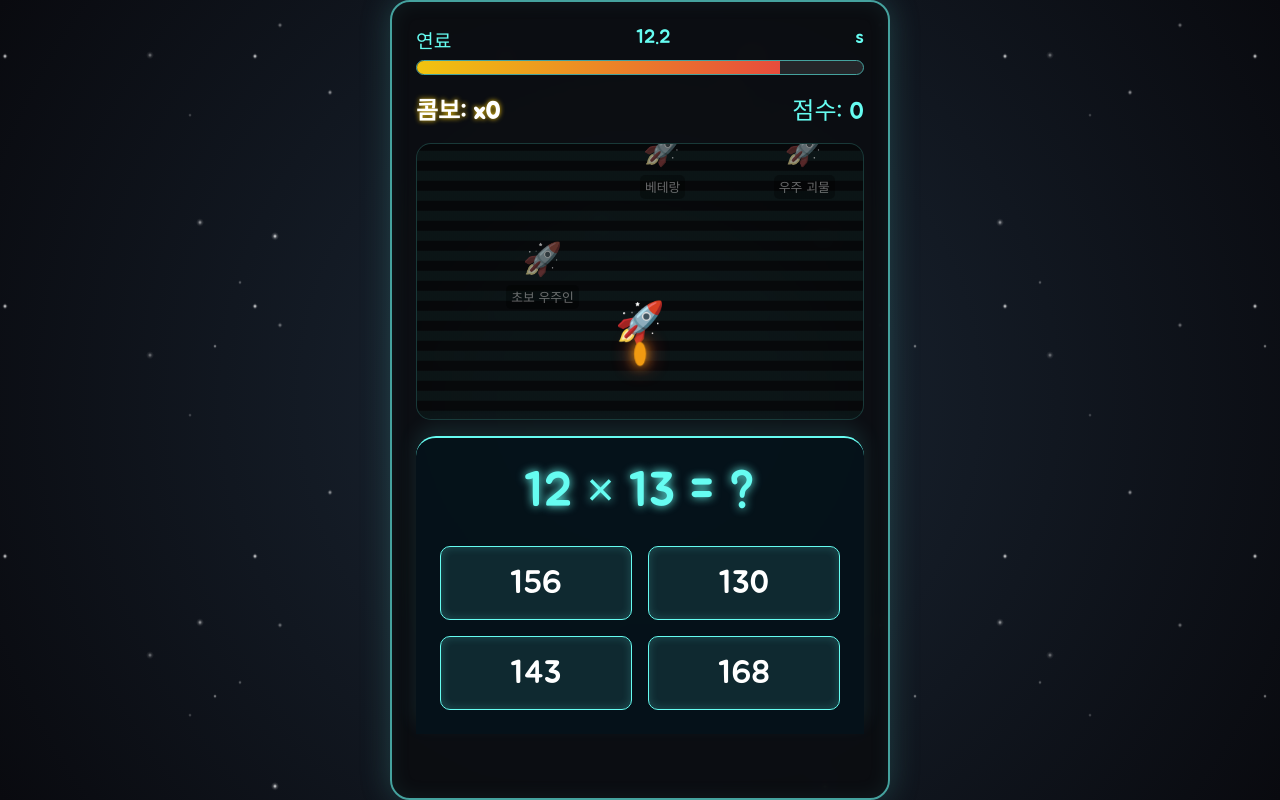
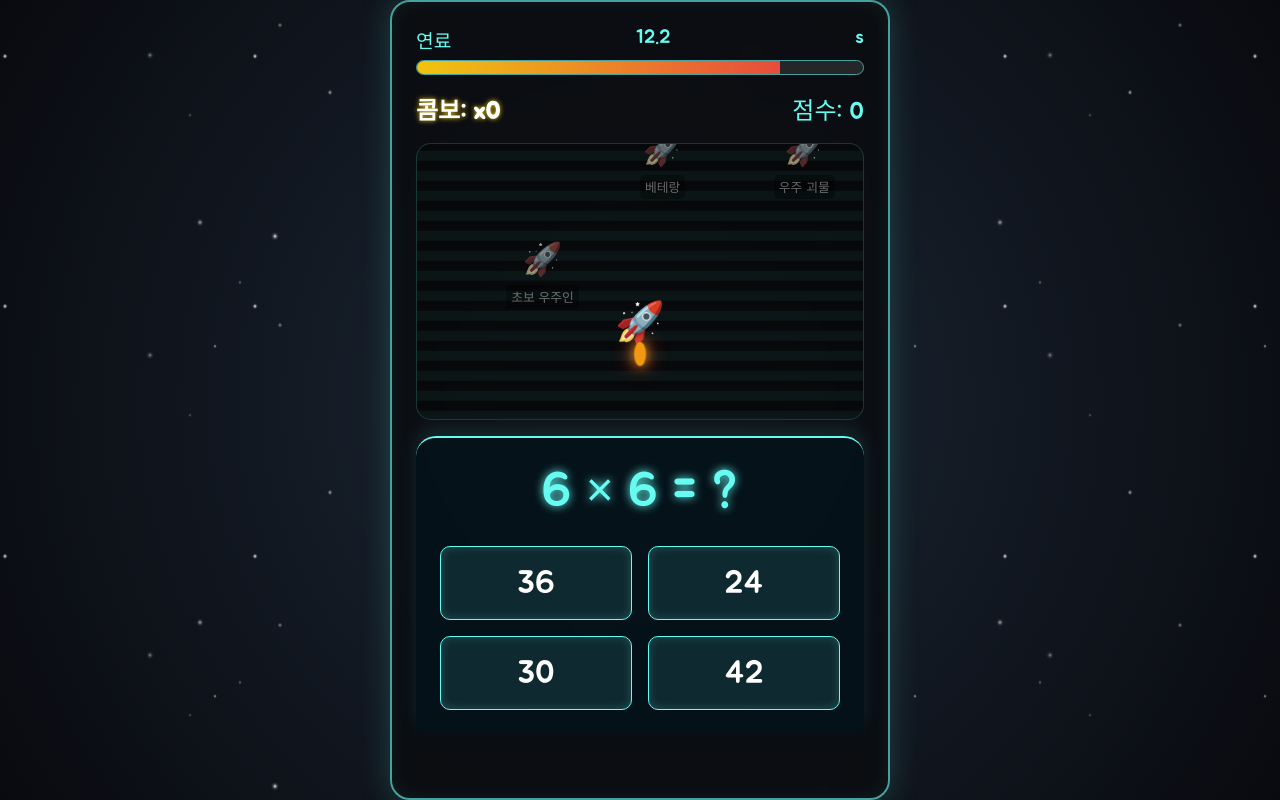
Before and after one commit to SeokhwanWoo/T, a plain HTML site: page index.html in a window 1280 px wide. Both pictures are taken after a click on the button "게임 시작!". Drawn offline with Linux system fonts and the light colour scheme.

Commit message:
Revert to 9-dan and adjust difficulty logic

```diff
--- a/index.html
+++ b/index.html
@@ -18,7 +18,7 @@
         <!-- Start Screen -->
         <div id="start-screen" class="screen active">
             <h1 class="neon-text">🚀 구구단 마스터 🚀</h1>
-            <p class="subtitle">15초 연료! 가장 멀리 날아가는 로켓이 되세요!</p>
+            <p class="subtitle">15초 연료! 가장 멀리 날아가는 로켓이 되세요! (최대 9단)</p>
 
             <div class="customizer hologram-box">
                 <h3>내 로켓 커스터마이징</h3>
--- a/script.js
+++ b/script.js
@@ -165,14 +165,14 @@ document.addEventListener('DOMContentLoaded', () => {
     function generateQuestion() {
         if (!isPlaying) return;
 
-        // Generate numbers between 2 and 20
-        const num1 = Math.floor(Math.random() * 19) + 2;
-        const num2 = Math.floor(Math.random() * 19) + 2;
+        // Generate numbers between 2 and 9
+        const num1 = Math.floor(Math.random() * 8) + 2;
+        const num2 = Math.floor(Math.random() * 8) + 2;
         currentAnswer = num1 * num2;
 
-        // Difficulty scoring
-        if (num1 >= 10 && num2 >= 10) currentQuestionScore = 30;
-        else if (num1 >= 10 || num2 >= 10) currentQuestionScore = 20;
+        // Difficulty scoring (Adjusted for 9-dan)
+        if (num1 >= 7 && num2 >= 7) currentQuestionScore = 30;
+        else if (num1 >= 7 || num2 >= 7) currentQuestionScore = 20;
         else currentQuestionScore = 10;
 
         questionEl.textContent = `${num1} × ${num2} = ?`;
```
